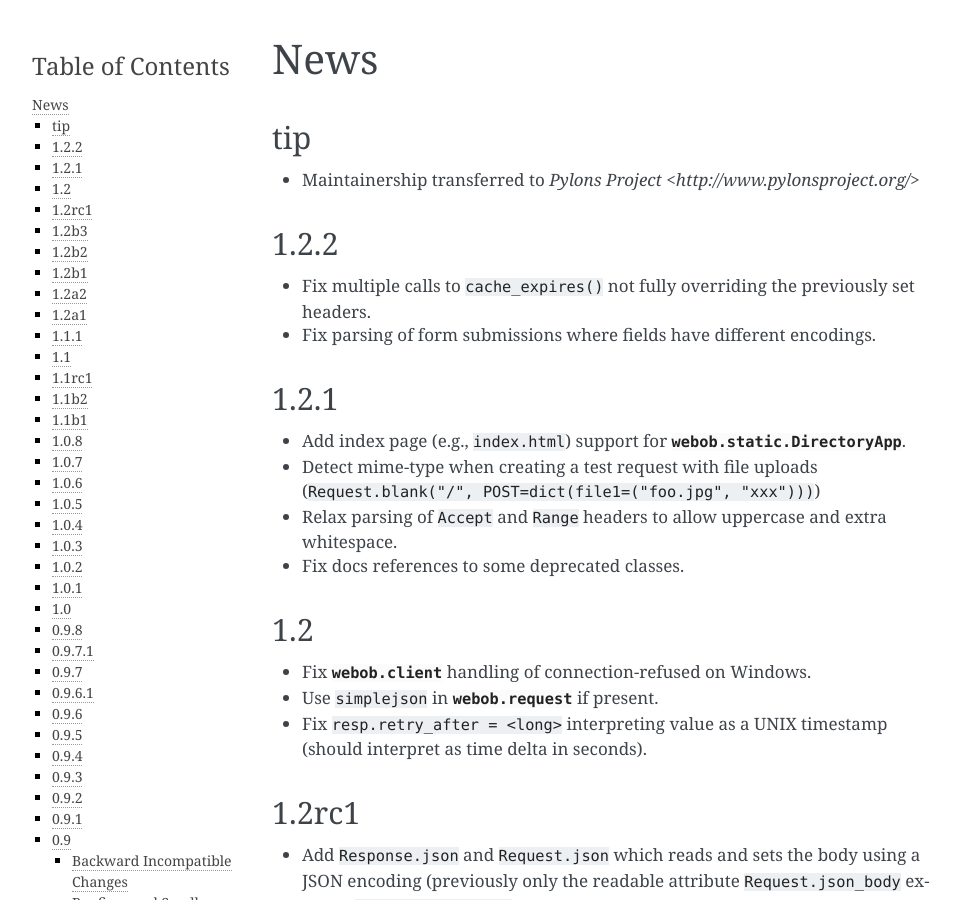
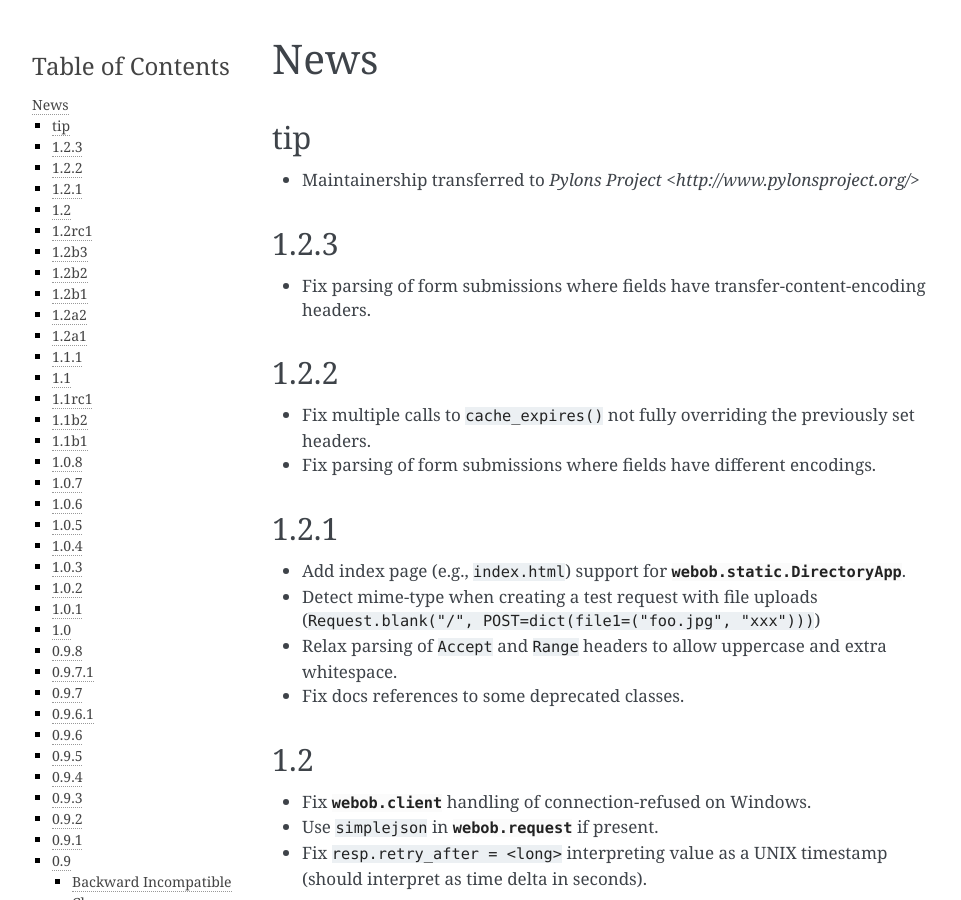
Before and after one commit to Pylons/webob, a Sphinx documentation site: the page built from docs/news.txt, in a window 1280 px wide and 900 px high. Shown: the whole window, without its empty margins (148-1109 px from the left). Built offline with Sphinx 7.4.7, drawn with Linux system fonts in a browser that asks for light colours.

Commit message:
version 1.2.3

```diff
--- a/docs/news.txt
+++ b/docs/news.txt
@@ -6,6 +6,12 @@ tip
 
 * Maintainership transferred to `Pylons Project <http://www.pylonsproject.org/>`
 
+
+1.2.3
+------------
+
+* Fix parsing of form submissions where fields have
+  transfer-content-encoding headers.
 
 1.2.2
 ------------
--- a/setup.py
+++ b/setup.py
@@ -1,6 +1,6 @@
 from setuptools import setup
 
-version = '1.2.2'
+version = '1.2.3'
 
 testing_extras = ['nose']
 
--- a/webob/__init__.py
+++ b/webob/__init__.py
@@ -10,4 +10,4 @@ __all__ = [
 
 BaseRequest.ResponseClass = Response
 
-__version__ = '1.2.2'
+__version__ = '1.2.3'
```
